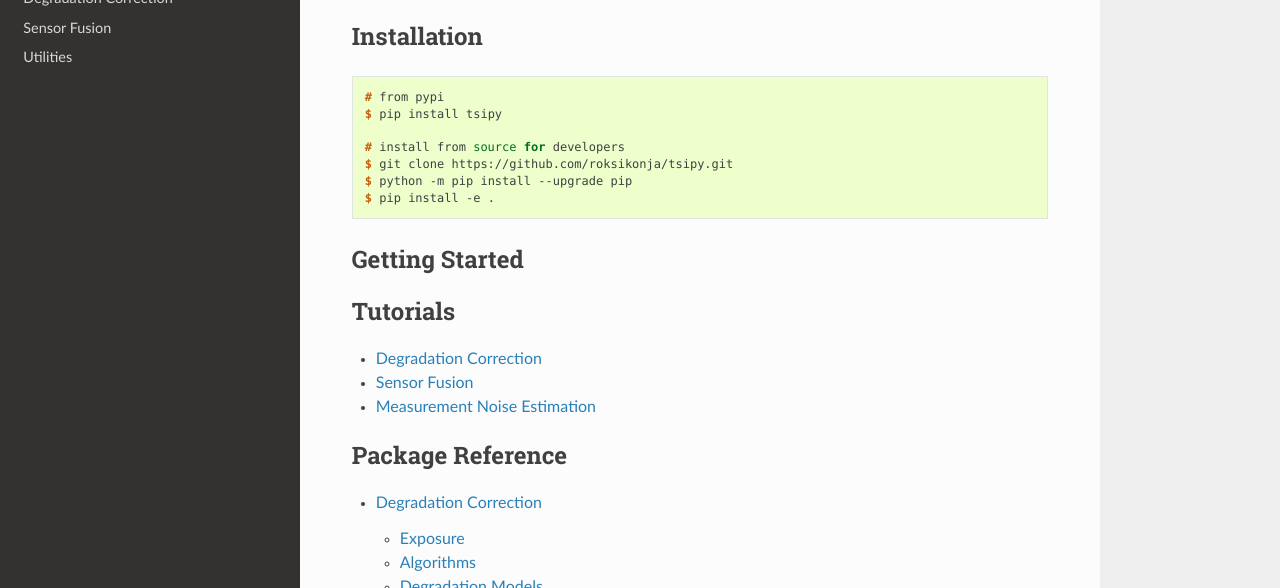
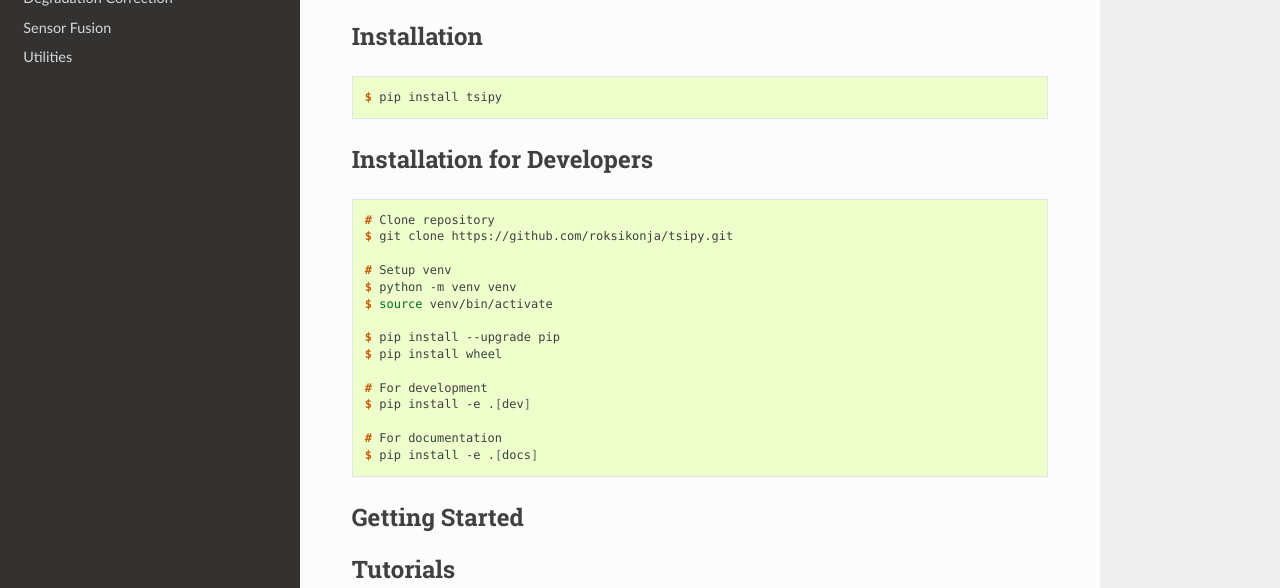
Before and after one commit to roksikonja/tsipy, a Sphinx documentation site: the page built from docs/index.rst, in a window 1280 px wide and 900 px high, cut to the strip 312-900 px from the top of the window. Built offline with Sphinx 7.4.7 and the Read the Docs theme 2.0.0, drawn with Linux system fonts in a browser that asks for light colours; pages that are not in the unit, such as notebooks, are missing from menus.

Commit message:
update docs

```diff
--- a/docs/index.rst
+++ b/docs/index.rst
@@ -7,19 +7,35 @@
 .. automodule:: tsipy
     :members:
 
+
 Installation
 ------------
 
 .. code:: console
 
-    # from pypi
     $ pip install tsipy
 
-    # install from source for developers
+Installation for Developers
+---------------------------
+
+
+.. code:: console
+
+    # Clone repository
     $ git clone https://github.com/roksikonja/tsipy.git
-    $ python -m pip install --upgrade pip
-    $ pip install -e .
 
+    # Setup venv
+    $ python -m venv venv
+    $ source venv/bin/activate
+
+    $ pip install --upgrade pip
+    $ pip install wheel
+
+    # For development
+    $ pip install -e .[dev]
+
+    # For documentation
+    $ pip install -e .[docs]
 
 Getting Started
 ---------------
```
